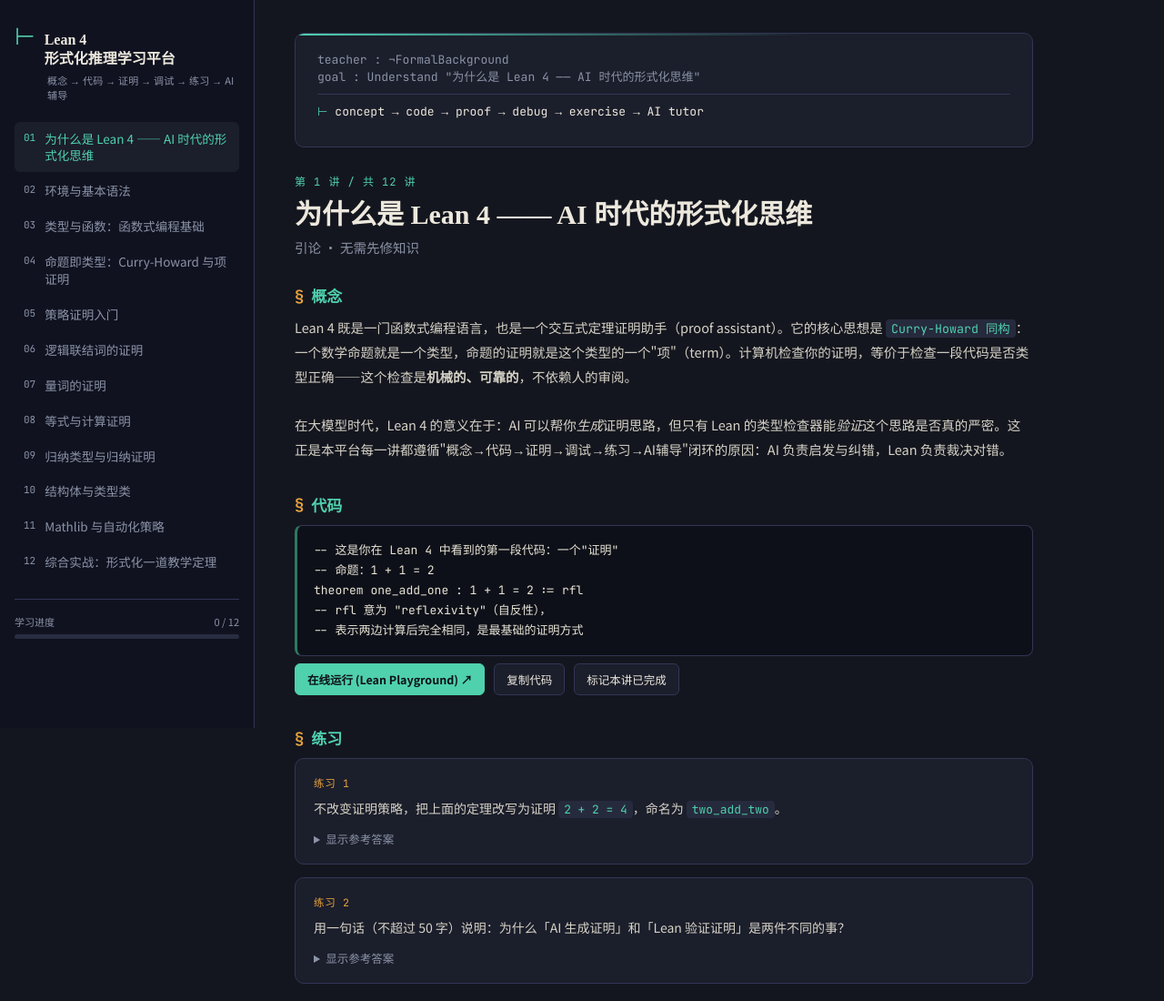
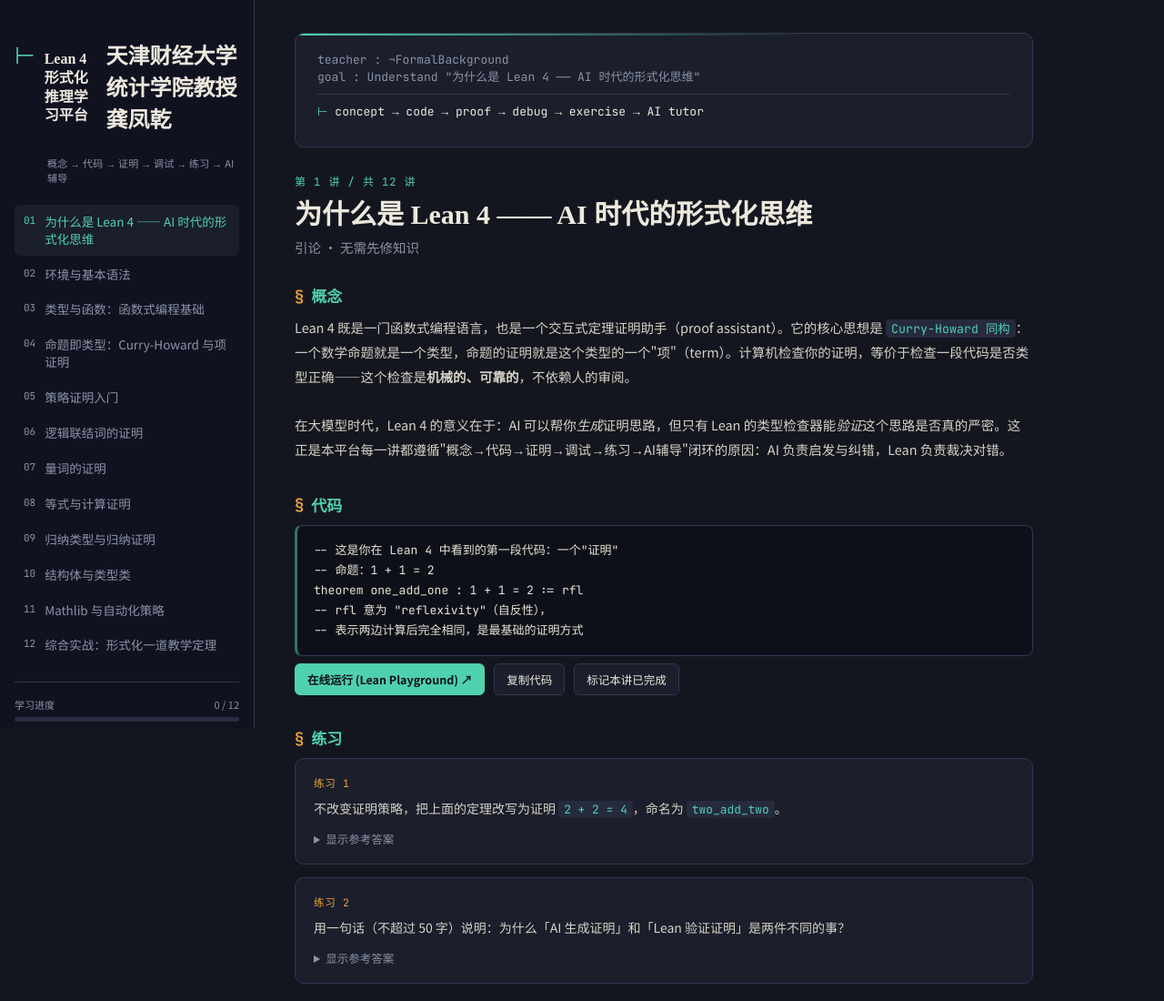
Before and after one commit to gong-fq/lean, a website: page index.html in a window 1280 px wide. Shown: the top 1100 px of the page at 91% size. Drawn offline with Linux system fonts and the light colour scheme.

Commit message:
Add files via upload

```diff
--- a/index.html
+++ b/index.html
@@ -113,7 +113,7 @@
 <body>
 <div class="shell">
   <nav class="sidebar">
-    <div class="brand"><span class="turnstile">⊢</span><h1>Lean 4<br>形式化推理学习平台</h1></div>
+    <div class="brand"><span class="turnstile">⊢</span><h1>Lean 4<br>形式化推理学习平台</h1><h2>天津财经大学统计学院教授 龚凤乾 </h2></div>
     <div class="brand-sub">概念 → 代码 → 证明 → 调试 → 练习 → AI 辅导</div>
     <ul class="chapter-list" id="chapterList"></ul>
     <div class="progress-wrap">
```
